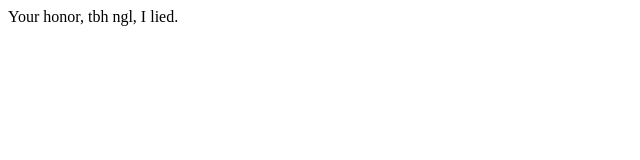
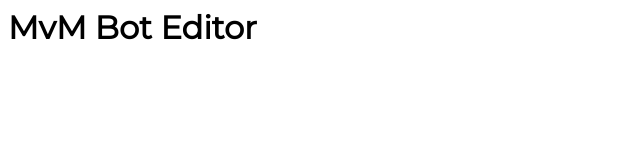
Before and after one commit to CemtiCofes/CemtiCofes.github.io, a plain HTML site: page boteditor.html in a window 1280 px wide. Shown: the whole page, without its empty margins (0-640 px from the left). Drawn offline with Linux system fonts and the light colour scheme.

Commit message:
Update boteditor.html

```diff
--- a/boteditor.html
+++ b/boteditor.html
@@ -1,13 +1,13 @@
 <html>
 <head>
   <title> MvM Bot Editor </title>
-
+  <link href="https://fonts.googleapis.com/css?family=Montserrat&display=swap" rel="stylesheet">
 </head>
 
   <body>
-    <p>
-    Your honor, tbh ngl, I lied.
-    </p>
+    <h1 style="font-family: 'Montserrat', sans-serif;">
+      MvM Bot Editor
+    </h1>
 
   </body>
 </html>
```
